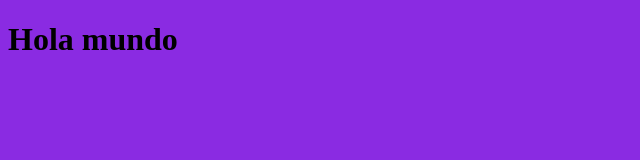
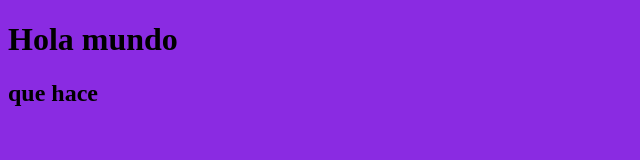
Before and after one commit to Camiloco345/Curso_De_Frontend_Developer, a website: page src/index.html in a window 1280 px wide. Shown: the whole page, without its empty margins (0-640 px from the left). Drawn offline with Linux system fonts and the light colour scheme; files that its build step writes are made by us from their sources.

```diff
--- a/src/index.html
+++ b/src/index.html
@@ -9,5 +9,6 @@
 </head>
 <body>
     <h1>Hola mundo</h1>
+    <h2>que hace</h2>
 </body>
 </html>
```
